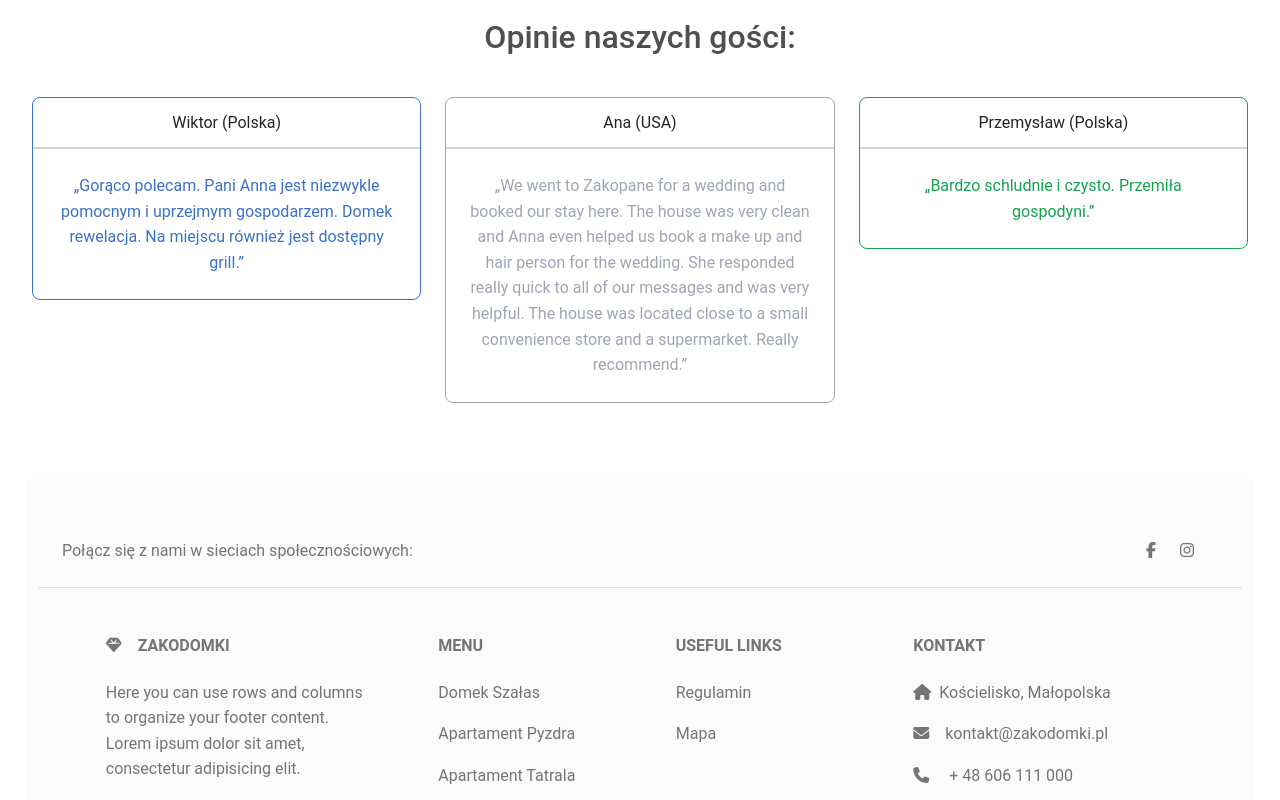
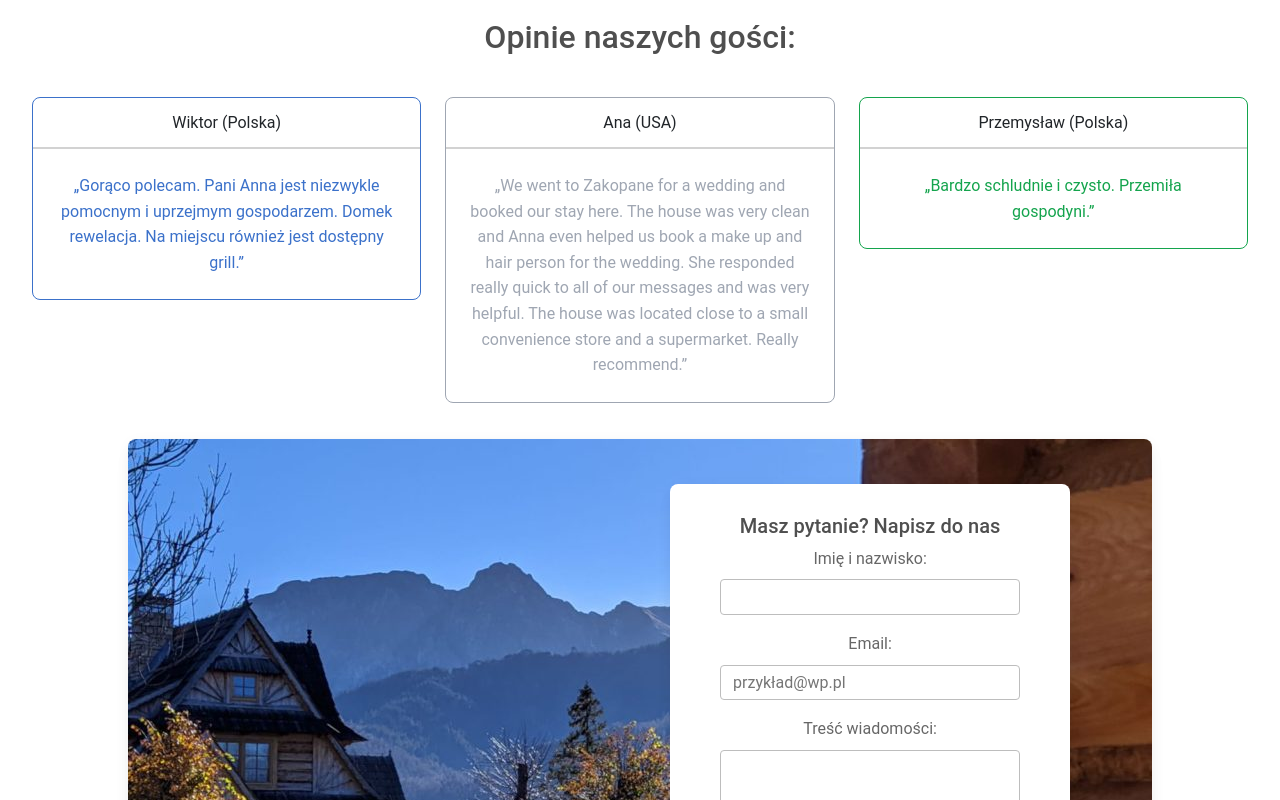
Before and after one commit to Grzesiek333/Zakodomki, a React (Vite) app: page / in a window 1280 px wide. Shown: the part 2000-2800 px from the top of the page. Built offline with nearby package versions, Linux system fonts and the light colour scheme.

Commit message:
contact_component_finish

```diff
--- a/src/App.jsx
+++ b/src/App.jsx
@@ -9,6 +9,7 @@ import Home from "./home";
 import Reservations from "./reservations";
 import Szalas from "./szalas";
 import Contact from "./contact";
+import AboutUs from "./aboutus";
 
 
 function App() {
@@ -21,6 +22,7 @@ function App() {
         <Route path="/reservations" element={<Reservations />} />
         <Route path="/szalas" element={<Szalas />} />
         <Route path="/contact" element={<Contact />} />
+        <Route path="/onas" element={<AboutUs />} />
       </Routes>
     </Router>
   );
--- /dev/null
+++ b/src/aboutus.jsx
@@ -0,0 +1,14 @@
+import React from "react";
+import Header from "./components/header";
+import Footer from "./components/footer";
+
+export default function AboutUs() {
+  return (
+    <>
+      <Header />
+      <h2>O nas</h2>
+      <div>ZAKODOMKI to domków i apartamentów łączących wygodę, nowoczesność i tradycje góralską. W trakcie procesu budowy i urządzania udało się nam stworzyć niezapomniany i wyjątkowy klimat z połączenia stylu zakopiańskiego z prawdziwą góralską architekturą. Zlokalizowane są w spokojnej dzielnicy Kościeliska. Zaledwie 4 km do centrum Zakopanego. Przy domku jest zielony ogród, grill. Z okien naszych góralskich domków rozpościera się wspaniały widok na Giewont i Czerwone Wierchy. Malownicze widoki na wszystkie górskie szczyty gwarantują niezapomniane wrażenia. Urządzone są w podobnym stylu łącząc wygodę i góralski klimat drewnianej chałupy. Wysoki standard, komfort i przestronność dają poczucie swobody i domowej atmosfery.</div>
+      <Footer />
+    </>
+  );
+}
--- a/src/components/footer.jsx
+++ b/src/components/footer.jsx
@@ -29,8 +29,7 @@ export default function Footer() {
                 Zakodomki
               </h6>
               <p>
-                Here you can use rows and columns to organize your footer content. Lorem ipsum dolor sit amet,
-                consectetur adipisicing elit.
+              Zespół domków i apartamentów łączących wygodę, nowoczesność i tradycje góralską.
               </p>
             </MDBCol>
 
--- a/src/components/form_input.jsx
+++ b/src/components/form_input.jsx
@@ -52,7 +52,9 @@ function FormInput() {
   }
 
   return (
-    <div>
+    <>
+    <div style={{backgroundImage: "url('/media/background/2.jpeg')", width: "100%", height:'100vh', maxWidth: '1024px', maxHeight: '576px', borderRadius: '0.5rem', boxShadow: '0 2px 15px -3px rgba(0, 0, 0, 0.07), 0 10px 20px -2px rgba(0, 0, 0, 0.04)', display: 'flex', justifyContent: 'right', alignItems: 'center'}}>
+    <div style={{ width: '400px', backgroundColor: 'white', marginRight: '8%', paddingBlock: '30px', paddingInline: '50px', borderRadius: '0.5rem', boxShadow: '0 2px 15px -3px rgba(0, 0, 0, 0.07), 0 10px 20px -2px rgba(0, 0, 0, 0.04)',}}>
       {submitted ? (
         <div>
           <p>Wiadomość została wysłana!</p>
@@ -60,6 +62,7 @@ function FormInput() {
       ) : (
         <Form onSubmit={onSaveMessage}>
           <Form.Group className="mb-3" controlId="exampleForm.ControlInputName">
+            <h5>Masz pytanie? Napisz do nas</h5>
             <Form.Label>Imię i nazwisko:</Form.Label>
             <Form.Control
               type="text"
@@ -79,7 +82,7 @@ function FormInput() {
           </Form.Group>
           <Form.Group className="mb-3" controlId="exampleForm.ControlTextarea1">
             <Form.Label>Treść wiadomości:</Form.Label>
-            <Form.Control as="textarea" rows={5} style={{ width: '400px' }} />
+            <Form.Control as="textarea" rows={5}  />
           </Form.Group>
           <Button variant="primary" type="submit">
             Wyślij
@@ -87,6 +90,8 @@ function FormInput() {
         </Form>
       )}
     </div>
+    </div>
+    </>
   );
 }
 
--- a/src/components/menu.jsx
+++ b/src/components/menu.jsx
@@ -34,8 +34,8 @@ export default function Menu() {
 
         },
         {
-            label: 'Atrakcje',
-
+            label: 'O nas',
+            url: '/onas'
 
         },
 
--- a/src/contact.jsx
+++ b/src/contact.jsx
@@ -1,5 +1,4 @@
 import React from "react";
-
 import Form_input from "./components/form_input";
 import Header from "./components/header";
 import Footer from "./components/footer";
--- a/src/home.jsx
+++ b/src/home.jsx
@@ -3,6 +3,7 @@ import GridCards from "./components/grid_cards";
 import GridIcon from "./components/grid_icon";
 import {Header_Home} from "./components/header";
 import Comments from "./components/comments";
+import Form_input from "./components/form_input";
 import Footer from "./components/footer";
 
 
@@ -13,6 +14,7 @@ export default function Home() {
       <GridIcon />
       <GridCards />
       <Comments />
+      <Form_input />
       <Footer />
     </>
   );
```
Also changed, not shown: public/media/background/2.jpeg (added).
